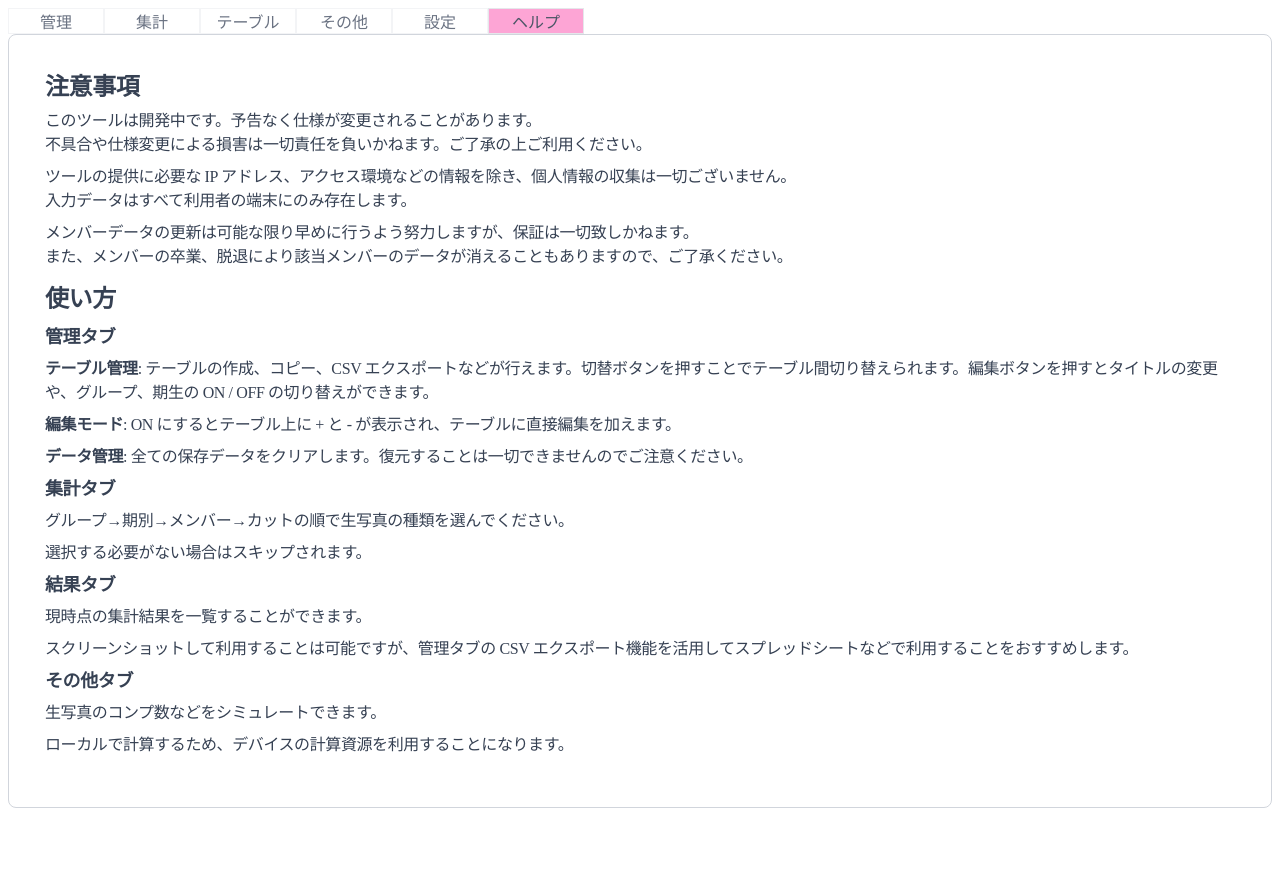
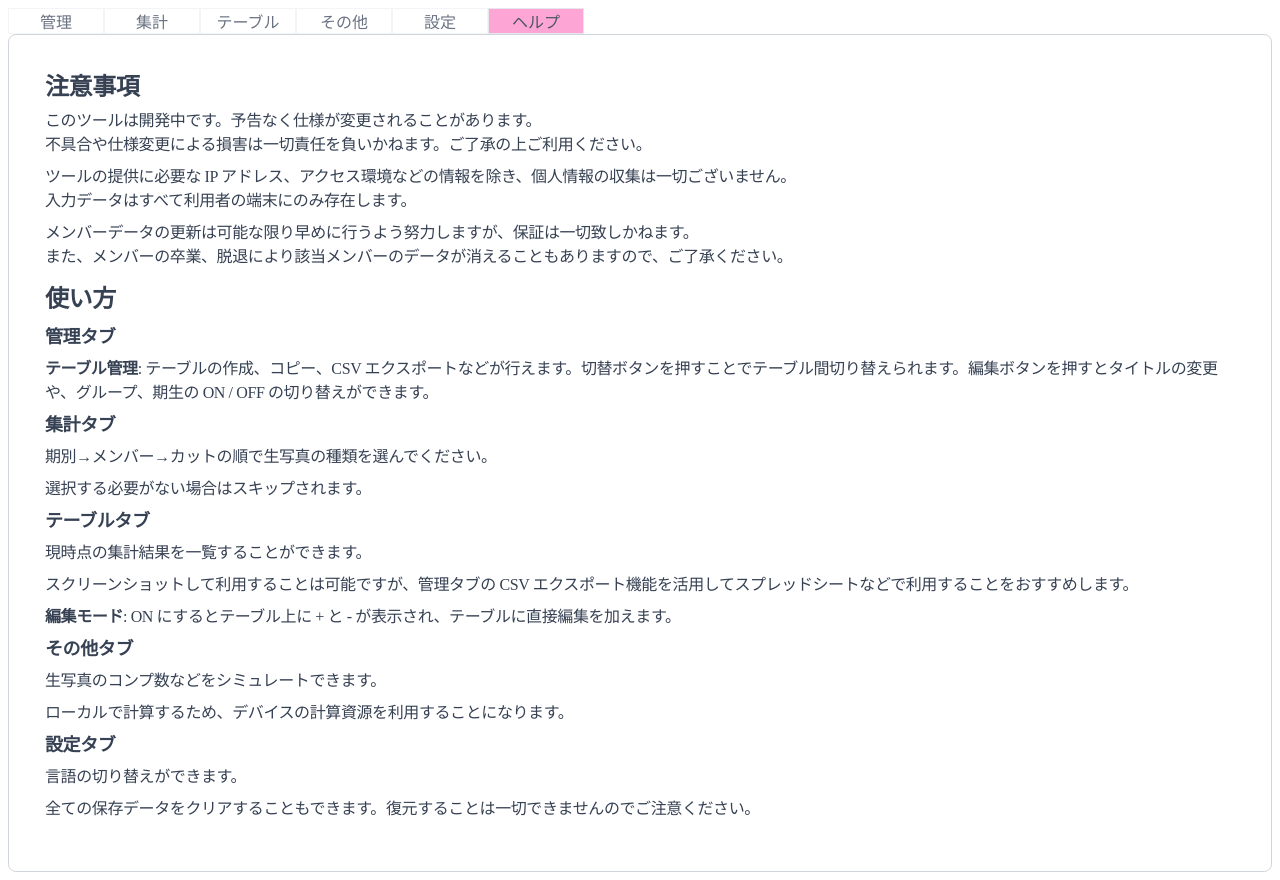
Before and after one commit to akazs/karasu, a SvelteKit app: page / in a window 1280 px wide. Both pictures are taken after a click on the button "ヘルプ". Before the commit the page ends 816 px from the top, so only its background shows below. Built offline with nearby package versions, Linux system fonts and the light colour scheme.

Commit message:
chore: update instructions

```diff
--- a/src/lib/i18n/locales/ja-JP.json
+++ b/src/lib/i18n/locales/ja-JP.json
@@ -80,19 +80,20 @@
     "managementTabTitle": "管理タブ",
     "tableManagementTitle": "テーブル管理",
     "tableManagementDesc": "テーブルの作成、コピー、CSV エクスポートなどが行えます。切替ボタンを押すことでテーブル間切り替えられます。編集ボタンを押すとタイトルの変更や、グループ、期生の ON / OFF の切り替えができます。",
+    "sorterTabTitle": "集計タブ",
+    "sorterTabDesc1": "期別→メンバー→カットの順で生写真の種類を選んでください。",
+    "sorterTabDesc2": "選択する必要がない場合はスキップされます。",
+    "tableTabTitle": "テーブルタブ",
+    "tableTabDesc1": "現時点の集計結果を一覧することができます。",
+    "tableTabDesc2": "スクリーンショットして利用することは可能ですが、管理タブの CSV エクスポート機能を活用してスプレッドシートなどで利用することをおすすめします。",
     "editModeTitle": "編集モード",
     "editModeDesc": "ON にするとテーブル上に + と - が表示され、テーブルに直接編集を加えます。",
-    "dataManagementTitle": "データ管理",
-    "dataManagementDesc": "全ての保存データをクリアします。復元することは一切できませんのでご注意ください。",
-    "sorterTabTitle": "集計タブ",
-    "sorterTabDesc1": "グループ→期別→メンバー→カットの順で生写真の種類を選んでください。",
-    "sorterTabDesc2": "選択する必要がない場合はスキップされます。",
-    "resultsTabTitle": "結果タブ",
-    "resultsTabDesc1": "現時点の集計結果を一覧することができます。",
-    "resultsTabDesc2": "スクリーンショットして利用することは可能ですが、管理タブの CSV エクスポート機能を活用してスプレッドシートなどで利用することをおすすめします。",
     "utilsTabTitle": "その他タブ",
     "utilsTabDesc1": "生写真のコンプ数などをシミュレートできます。",
-    "utilsTabDesc2": "ローカルで計算するため、デバイスの計算資源を利用することになります。"
+    "utilsTabDesc2": "ローカルで計算するため、デバイスの計算資源を利用することになります。",
+    "settingsTabTitle": "設定タブ",
+    "settingsTabDesc1": "言語の切り替えができます。",
+    "settingsTabDesc2": "全ての保存データをクリアすることもできます。復元することは一切できませんのでご注意ください。"
   },
   "alerts": {
     "maxTables": "最大10個のテーブルに達しました。新しいテーブルを作成するには、既存のテーブルを削除してください。",
--- a/src/lib/i18n/locales/zh-TW.json
+++ b/src/lib/i18n/locales/zh-TW.json
@@ -80,19 +80,20 @@
     "managementTabTitle": "管理分頁",
     "tableManagementTitle": "表格管理",
     "tableManagementDesc": "可以建立表格、複製、CSV 匯出等。按下切換按鈕即可在表格間切換。按下編輯按鈕可以呼叫出編輯選單，可變更表格的名稱以及切換團體及各期生的 ON / OFF。",
+    "sorterTabTitle": "統計分頁",
+    "sorterTabDesc1": "請依期別→成員→種類的順序選擇生寫的種類。",
+    "sorterTabDesc2": "如果不需要選擇則會自動跳過。",
+    "tableTabTitle": "表格分頁",
+    "tableTabDesc1": "可以一覽目前的統計結果。",
+    "tableTabDesc2": "雖然也可以截圖使用，但建議使用管理分頁的 CSV 匯出功能，在 Google Sheet 等試算表工具中使用。",
     "editModeTitle": "編輯模式",
     "editModeDesc": "開啟後表格上會顯示 + 和 -，可直接編輯表格。",
-    "dataManagementTitle": "資料管理",
-    "dataManagementDesc": "清除所有儲存的資料。請注意，一旦清除將無法復原。",
-    "sorterTabTitle": "統計分頁",
-    "sorterTabDesc1": "請依團體→期別→成員→種類的順序選擇生寫的種類。",
-    "sorterTabDesc2": "如果不需要選擇則會自動跳過。",
-    "resultsTabTitle": "結果分頁",
-    "resultsTabDesc1": "可以一覽目前的統計結果。",
-    "resultsTabDesc2": "雖然也可以截圖使用，但建議使用管理分頁的 CSV 匯出功能，在 Google Sheet 等試算表工具中使用。",
     "utilsTabTitle": "其他分頁",
     "utilsTabDesc1": "可以模擬生寫的成套數等。",
-    "utilsTabDesc2": "因為是在本地計算，會使用裝置的計算資源。"
+    "utilsTabDesc2": "因為是在本地計算，會使用裝置的計算資源。",
+    "settingsTabTitle": "設定分頁",
+    "settingsTabDesc1": "可以切換語言。",
+    "settingsTabDesc2": "也可以清除所有儲存的資料。請注意，一旦清除將無法復原。"
   },
   "alerts": {
     "maxTables": "已達到最大 10 個表格的上限。若要建立新表格，請刪除現有表格。",
--- a/src/routes/instruction.svelte
+++ b/src/routes/instruction.svelte
@@ -23,23 +23,23 @@
     <p>
       <b>{t('instruction.tableManagementTitle')}</b>: {t('instruction.tableManagementDesc')}
     </p>
-    <p>
-      <b>{t('instruction.editModeTitle')}</b>: {t('instruction.editModeDesc')}
-    </p>
-    <p>
-      <b>{t('instruction.dataManagementTitle')}</b>: {t('instruction.dataManagementDesc')}
-    </p>
     <h2>{t('instruction.sorterTabTitle')}</h2>
     <p>{t('instruction.sorterTabDesc1')}</p>
     <p>{t('instruction.sorterTabDesc2')}</p>
-    <h2>{t('instruction.resultsTabTitle')}</h2>
-    <p>{t('instruction.resultsTabDesc1')}</p>
+    <h2>{t('instruction.tableTabTitle')}</h2>
+    <p>{t('instruction.tableTabDesc1')}</p>
     <p>
-      {t('instruction.resultsTabDesc2')}
+      {t('instruction.tableTabDesc2')}
+    </p>
+    <p>
+      <b>{t('instruction.editModeTitle')}</b>: {t('instruction.editModeDesc')}
     </p>
     <h2>{t('instruction.utilsTabTitle')}</h2>
     <p>{t('instruction.utilsTabDesc1')}</p>
     <p>{t('instruction.utilsTabDesc2')}</p>
+    <h2>{t('instruction.settingsTabTitle')}</h2>
+    <p>{t('instruction.settingsTabDesc1')}</p>
+    <p>{t('instruction.settingsTabDesc2')}</p>
   </div>
 </div>
 
```
